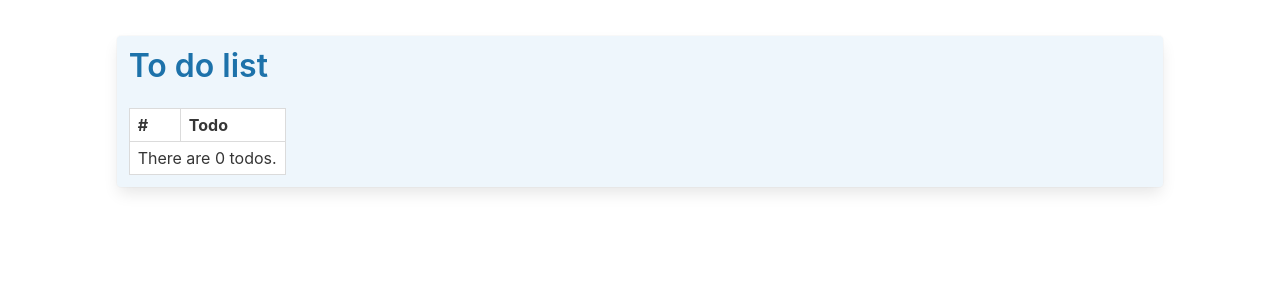
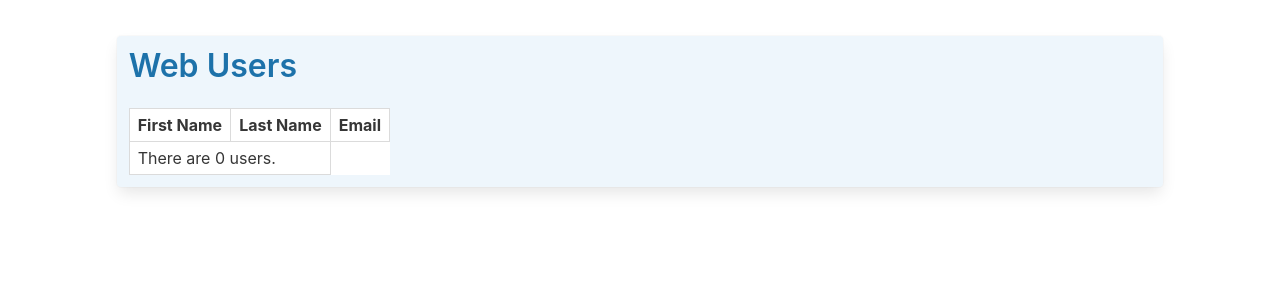
Before and after one commit to yaki-bcit/comp2350-week5-a1274861, a Node server app: page / in a window 1280 px wide. Shown: the top 300 px of the page. Run offline with Node 20, Linux system fonts and the light colour scheme; data that the repository does not hold is empty; some libraries are stand-ins or nearby versions.

Commit message:
updated files to display users

```diff
--- a/databaseAccessLayer.js
+++ b/databaseAccessLayer.js
@@ -1,8 +1,8 @@
 const database = include('/databaseConnection');
 
 
-function getAllTodos(callback) {
-	let sqlQuery = "SELECT * FROM todo";
+function getAllUsers(callback) {
+	let sqlQuery = "SELECT web_user_id, first_name, last_name, email FROM web_user";
 	database.query(sqlQuery, (err, results, fields) => {
 		if (err) {
 			callback(err, null);
@@ -15,4 +15,4 @@ function getAllTodos(callback) {
 }
 
 
-module.exports = {getAllTodos}
+module.exports = {getAllUsers}
--- a/routes/router.js
+++ b/routes/router.js
@@ -13,14 +13,14 @@ router.get('/', (req, res) => {
 		}
 		else {
 
-			dbModel.getAllTodos((err, result) => {
+			dbModel.getAllUsers((err, result) => {
 				if (err) {
 					res.render('error', {message: 'Error reading from MySQL'});
 					console.log("Error reading from mysql");
 					console.log(err);
 				}
 				else { //success
-					res.render('index', {allTodos: result});
+					res.render('index', {allUsers: result});
 
 					//Output the results of the query to the Heroku Logs
 					console.log(result);
--- a/views/index.ejs
+++ b/views/index.ejs
@@ -10,27 +10,29 @@
 			<div class="maincolumns columns is-desktop is-vcentered">
 				<div class="column is-10 is-offset-1 notification is-info is-light box container">
 					<div class="title">
-						To do list
+						Web Users
 					</div>
-					<% if (locals.allTodos) { %>
+					<% if (locals.allUsers) { %>
 						<div class="table-container">
 						<table class="table is-bordered is-hoverable is-striped is-narrow">
 							<thead>
 							<tr>
-								<th> # </th>
-								<th> Todo </th>
+								<th> First Name </th>
+								<th> Last Name </th>
+								<th> Email </th>
 							</tr>
 							</thead>
 							<% let i=0; %>
-							<% for(i=0; i < allTodos.length; i++) { %>
+							<% for(i=0; i < allUsers.length; i++) { %>
 							<tr>
-								<td><%= allTodos[i].todo_id %></td>
-								<td><%= allTodos[i].todo_name %></td>
+								<td><%= allUsers[i].first_name %></td>
+								<td><%= allUsers[i].last_name %></td>
+								<td><%= allUsers[i].email %></td>
 							</tr>
 							<% } %>
 							<tfoot>
 								<tr> <td colspan="2">
-								There are <%= i %> todos.
+								There are <%= i %> users.
 								</td> </tr>
 							</tfoot>
 						</table>
```
Also changed, not shown: databaseConnection.js (+8 -7 lines).
